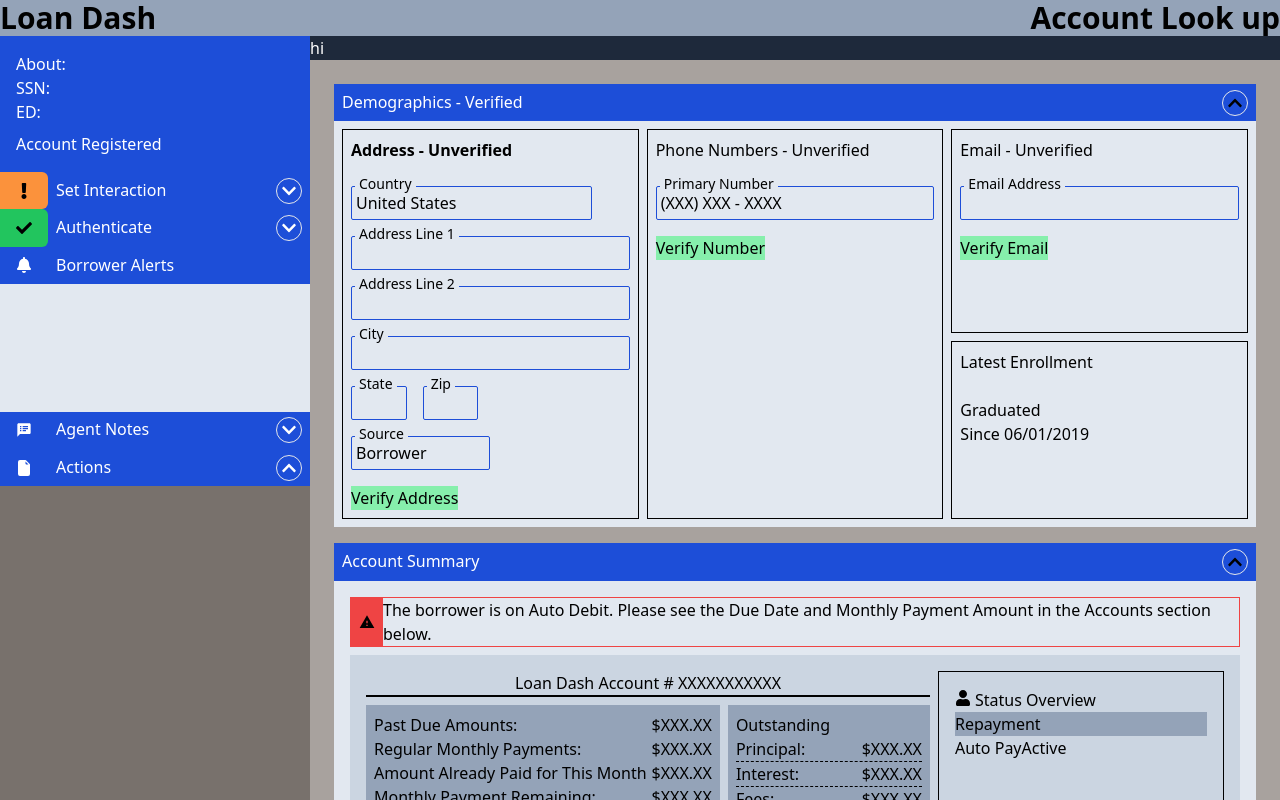
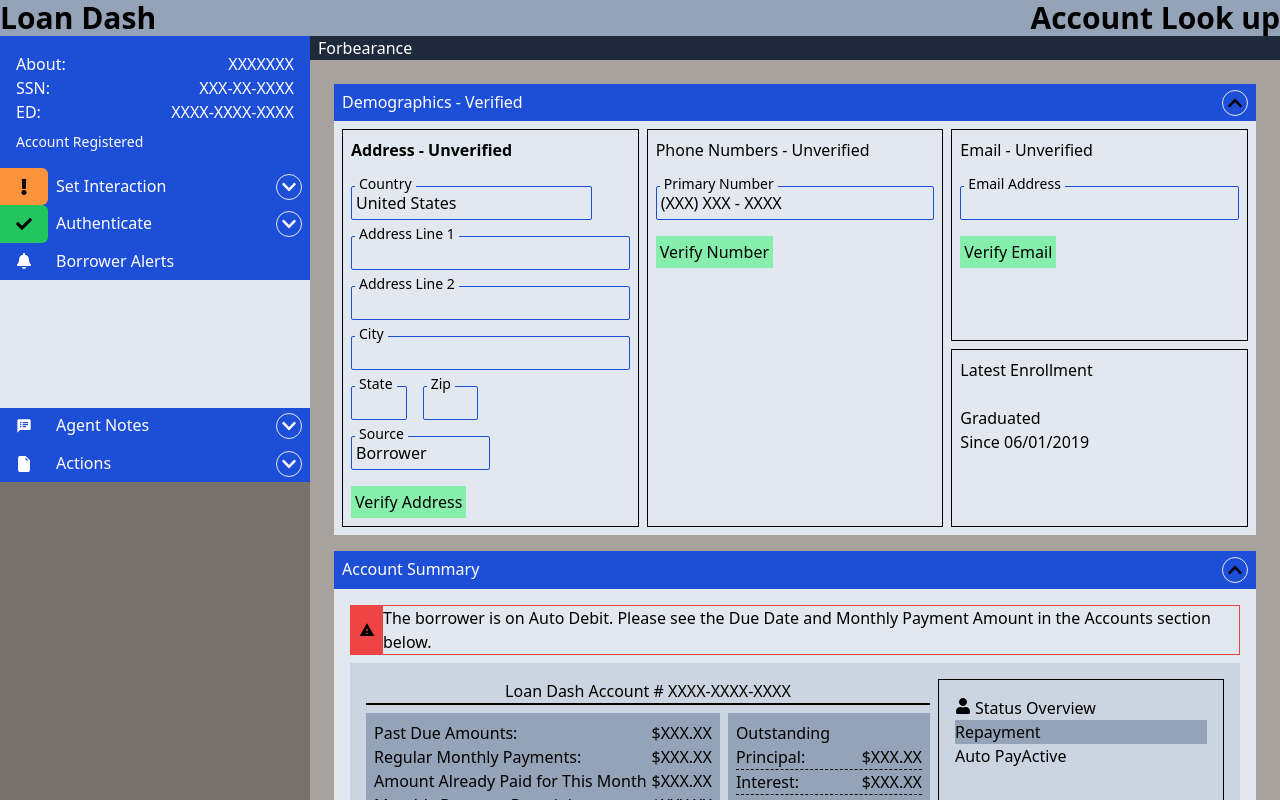
Before and after one commit to Charlie025x/Loan-Dashboard, a React (Vite) app: page / in a window 1280 px wide. Built offline with nearby package versions, Linux system fonts and the light colour scheme.

Commit message:
sidenav's actions now renders it's options

```diff
--- a/src/assets/components/Main.tsx
+++ b/src/assets/components/Main.tsx
@@ -6,7 +6,9 @@ const Main = () => {
   return (
     <div className="overflow-x-hidden">
       <div className="grid min-h-full grid-rows-[auto_1fr] bg-stone-400">
-        <div className="bg-slate-800 text-white">hi</div>
+        <div className="bg-slate-800 text-white">
+          <button className="px-2">Forbearance</button>
+        </div>
         <div className="overflow-y-auto p-6 [&>div]:mb-4">
           <Demographics />
           <AccountSummary />
--- a/src/assets/components/Main/AccountSummary.tsx
+++ b/src/assets/components/Main/AccountSummary.tsx
@@ -42,7 +42,7 @@ const AccountSummary = () => {
 
               <div className="order-2 basis-full lg:basis-2/3 lg:pr-2">
                 <div className="mb-2 border-b-2 border-black text-center">
-                  Loan Dash Account # XXXXXXXXXXX
+                  Loan Dash Account # XXXX-XXXX-XXXX
                 </div>
                 <div className="flex grow flex-wrap gap-2 [&>*]:bg-slate-400">
                   <div className="flex grow flex-col p-2">
--- a/src/assets/components/Main/Demographics.tsx
+++ b/src/assets/components/Main/Demographics.tsx
@@ -130,7 +130,7 @@ const Demographics = () => {
                 </div>
               </div>
 
-              <button className="bg-green-300">Verify Address</button>
+              <button className="bg-green-300 p-1">Verify Address</button>
             </div>
 
             <div className="w-full border border-black p-2">
@@ -150,7 +150,7 @@ const Demographics = () => {
                   value="(XXX) XXX - XXXX"
                 />
               </div>
-              <button className="bg-green-300">Verify Number</button>
+              <button className="bg-green-300 p-1">Verify Number</button>
             </div>
 
             <div className="flex w-full flex-wrap gap-2">
@@ -170,7 +170,7 @@ const Demographics = () => {
                     id=""
                   />
                 </div>
-                <button className="bg-green-300">Verify Email</button>
+                <button className="bg-green-300 p-1">Verify Email</button>
               </div>
               <div className="grow border border-black p-2">
                 <h4 className="mb-6">Latest Enrollment</h4>
--- a/src/assets/components/SideNav.tsx
+++ b/src/assets/components/SideNav.tsx
@@ -12,12 +12,21 @@ const SideNav = () => {
           <div className="bg-blue-700">
             <div className="p-4 text-white">
               <div className="mb-2">
-                <p>About:</p>
-                <p>SSN:</p>
-                <p>ED:</p>
+                <div className="flex flex-wrap justify-between">
+                  <p>About:</p>
+                  <p>XXXXXXX</p>
+                </div>
+                <div className="flex flex-wrap justify-between">
+                  <p>SSN:</p>
+                  <p>XXX-XX-XXXX</p>
+                </div>
+                <div className="flex flex-wrap justify-between">
+                  <p>ED:</p>
+                  <p>XXXX-XXXX-XXXX</p>
+                </div>
               </div>
               <div className="">
-                <p>Account Registered</p>
+                <p className="text-sm">Account Registered</p>
               </div>
             </div>
             <Interaction />
--- a/src/assets/components/SideNav/Actions.tsx
+++ b/src/assets/components/SideNav/Actions.tsx
@@ -1,10 +1,23 @@
 import React from "react";
 import { BsFileEarmarkFill } from "react-icons/bs";
-import { FaChevronDown } from "react-icons/fa";
+import { FaChevronDown, FaChevronRight } from "react-icons/fa";
 
 const Actions = () => {
   const [show, setShow] = React.useState(false);
   const handleClick = () => setShow((prevState) => !prevState);
+  const actions = [
+    "Payment",
+    "Repayment Plans",
+    "Deferment",
+    "Forbearance",
+    "Forgiveness And Discharge",
+    "Military",
+    "Third Party",
+    "MISC",
+    "Correspond With Customer",
+    "Research Request",
+    "Disregard Request",
+  ];
   return (
     <>
       <div className="grid min-h-[calc(1.33rem+16px)] grid-cols-[auto_1fr_auto] items-center justify-between">
@@ -14,15 +27,18 @@ const Actions = () => {
         <button className="flex justify-between" onClick={handleClick}>
           <p className="ml-2 text-white">Actions</p>
           <p className="mx-2 rounded-full border p-1">
-            <FaChevronDown color="white" className="rotate-180" />
+            <FaChevronDown
+              color="white"
+              className={`transition-transform ${show && "rotate-180"}`}
+            />
           </p>
         </button>
       </div>
 
       <div
-        className={`flex flex-col overflow-y-hidden bg-slate-200 ${!show ? "max-h-0" : "max-h-64"} transition-all duration-100 ease-in-out`}
+        className={`flex flex-col overflow-y-hidden bg-slate-200 ${!show ? "max-h-0" : "max-h-[100rem]"} transition-all duration-100 ease-in-out`}
       >
-        <div className="grid border-black [&>div]:border-b">
+        <div className="grid [&>div]:border-b [&>div]:border-black">
           <div className="relative px-2 py-6">
             <label
               className="absolute left-0 ml-1 -translate-y-3 bg-slate-200 px-1 text-sm"
@@ -37,9 +53,13 @@ const Actions = () => {
               id=""
             />
           </div>
-          <div className="p-1">
-            <button className="flex border border-black">Payment</button>
-          </div>
+
+          {actions.map((data, index) => (
+            <div key={index} className="flex items-center justify-between p-4">
+              <button className="">{data}</button>
+              <FaChevronRight />
+            </div>
+          ))}
         </div>
       </div>
     </>
--- a/src/assets/components/SideNav/AgentNotes.tsx
+++ b/src/assets/components/SideNav/AgentNotes.tsx
@@ -16,7 +16,7 @@ const AgentNotes = () => {
           <p className="mx-2 rounded-full border p-1">
             <FaChevronDown
               color="white"
-              className={`transition-transform ${show ? "rotate-180" : ""}`}
+              className={`transition-transform ${show && "rotate-180"}`}
             />
           </p>
         </button>
--- a/src/assets/components/SideNav/Authenticate.tsx
+++ b/src/assets/components/SideNav/Authenticate.tsx
@@ -15,7 +15,7 @@ const Authenticate = () => {
           <p className="mx-2 rounded-full border p-1">
             <FaChevronDown
               color="white"
-              className={`transition-transform ${show ? "rotate-180" : ""}`}
+              className={`transition-transform ${show && "rotate-180"}`}
             />
           </p>
         </button>
@@ -32,31 +32,31 @@ const Authenticate = () => {
               type="checkbox"
               name=""
               id=""
-              className="checked:blue-700 h-4 w-4 cursor-pointer appearance-none rounded-sm border-2 border-blue-700 bg-transparent checked:bg-blue-700"
+              className="checked:blue-700 mr-2 h-4 w-4 cursor-pointer appearance-none rounded-sm border-2 border-blue-700 bg-transparent checked:bg-blue-700"
             />
             <p className="grow">Acct #</p>
-            <p className="font-bold">xxx-xx-xxxx</p>
+            <p className="font-bold">XXXX-XXXX-XXXX</p>
           </div>
           <div className="flex items-center">
             <input
-              className="checked:blue-700 h-4 w-4 cursor-pointer appearance-none rounded-sm border-2 border-blue-700 bg-transparent checked:bg-blue-700"
+              className="checked:blue-700 mr-2 h-4 w-4 cursor-pointer appearance-none rounded-sm border-2 border-blue-700 bg-transparent checked:bg-blue-700"
               type="checkbox"
               name=""
               id=""
             />
             <p className="grow">SSN</p>
-            <p className="font-bold">xxx-xx-xxxx</p>
+            <p className="font-bold">XXX-XX-XXXX</p>
           </div>
           <h5>Verify Date of Birth:</h5>
           <div className="flex items-center">
             <input
-              className="checked:blue-700 h-4 w-4 cursor-pointer appearance-none rounded-sm border-2 border-blue-700 bg-transparent checked:bg-blue-700"
+              className="checked:blue-700 mr-2 h-4 w-4 cursor-pointer appearance-none rounded-sm border-2 border-blue-700 bg-transparent checked:bg-blue-700"
               type="checkbox"
               name=""
               id=""
             />
             <p className="grow">DOB</p>
-            <p className="font-bold">xxx-xx-xxxx</p>
+            <p className="font-bold">XX/XX/XXXX</p>
           </div>
         </div>
       </div>
--- a/src/assets/components/SideNav/Interaction.tsx
+++ b/src/assets/components/SideNav/Interaction.tsx
@@ -15,7 +15,7 @@ const Interaction = () => {
           <p className="mx-2 rounded-full border p-1">
             <FaChevronDown
               color="white"
-              className={`transition-transform ${show ? "rotate-180" : ""}`}
+              className={`transition-transform ${show && "rotate-180"}`}
             />
           </p>
         </button>
```
